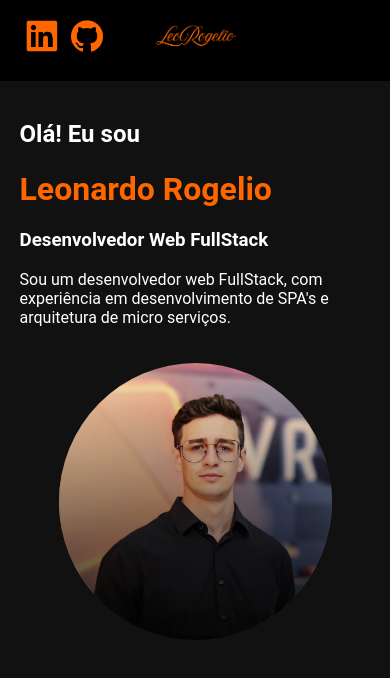
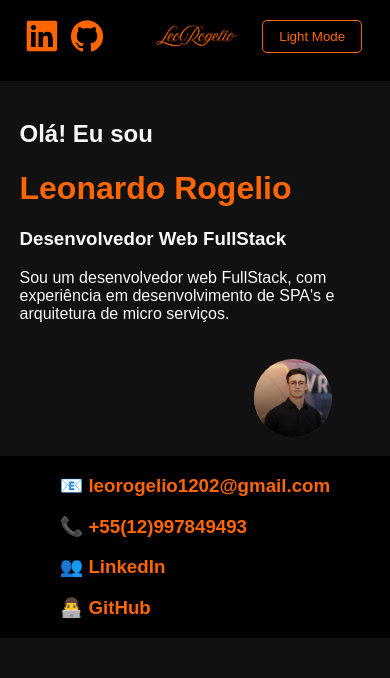
Before and after one commit to LeoRogelioSilva/myportfolio, a React (Create React App) app: page / in a window 390 px wide. Shown: the top 678 px of the page. Built offline with nearby package versions, Linux system fonts and the light colour scheme.

Commit message:
:art: Add Contact and Light Mode

```diff
--- a/src/App.css
+++ b/src/App.css
@@ -1,3 +1,27 @@
+:root {
+  --background-color: black;
+  --background-color-secondary: #111;
+  --text-color: #f8f8f8;
+  --accent-color: #f60;
+}
+
+body {
+  margin: 0;
+  padding: 0;
+  background-color: var(--background-color-secondary);
+  color: var(--text-color);
+  font-family: Arial, sans-serif;
+}
+
+a {
+  color: var(--accent-color);
+  text-decoration: none;
+}
+
+a:hover {
+  text-decoration: underline;
+}
+
 .App {
   text-align: center;
 }
@@ -21,7 +45,7 @@
   align-items: center;
   justify-content: center;
   font-size: calc(10px + 2vmin);
-  color: white;
+  color: var(--accent-color);
 }
 
 .App-link {
--- a/src/App.tsx
+++ b/src/App.tsx
@@ -2,12 +2,14 @@ import React from "react";
 import "./App.css";
 import NavBar from "./components/nav-bar/NavBar";
 import Profile from "./components/profile/Profile";
+import Contact from "./components/contact/Contact";
 
 const App: React.FC = () => {
   return (
     <div className="App">
       <NavBar></NavBar>
       <Profile></Profile>
+      <Contact></Contact>
     </div>
   );
 };
--- /dev/null
+++ b/src/components/contact/Contact.css
@@ -0,0 +1,54 @@
+.contact {
+  display: flex;
+  flex-direction: row;
+  align-items: center;
+  justify-content: center;
+  margin-top: 5%;
+  background-color: var(--background-color);
+}
+
+.contacts {
+  color: var(--accent-color);
+  justify-content: left;
+  margin: auto;
+  align-items: left;
+  text-align: left;
+  max-width: 40%;
+}
+
+.contacts h2 {
+  color: var(--accent-color);
+}
+
+.contacts h3 a {
+  color: #f60;
+}
+
+.contacts h1 {
+  color: #f60;
+}
+
+.photo {
+  display: flex;
+  margin-left: auto;
+  margin-right: 15%;
+  margin-top: 5%;
+  border-radius: 50%;
+  width: 20vw;
+  height: 20vw;
+  overflow: hidden;
+  position: relative;
+}
+
+.photo img {
+  position: absolute;
+  bottom: 0;
+  width: 20vw;
+  right: 0%;
+}
+
+@media screen and (max-width: 768px) {
+  .contacts {
+    max-width: 90%;
+  }
+}
--- /dev/null
+++ b/src/components/contact/Contact.tsx
@@ -0,0 +1,31 @@
+import React from "react";
+import "./Contact.css";
+import LinkCopyToClipboard from "../link-copy-to-clipboard/LinkCopyToClipBoard";
+
+const Contact: React.FC = () => {
+  return (
+    <div className="contact">
+      <div className="contacts">
+        <LinkCopyToClipboard
+          text="📧 leorogelio1202@gmail.com"
+          value="leorogelio1202@gmail.com"
+        ></LinkCopyToClipboard>
+        <LinkCopyToClipboard
+          text="📞 +55(12)997849493"
+          value="+55(12)997849493"
+        ></LinkCopyToClipboard>
+        <h3>
+          👥{" "}
+          <a href="https://www.linkedin.com/in/leonardo-rogelio-silva-0930501a5/">
+            LinkedIn
+          </a>
+        </h3>
+        <h3>
+          👨‍💻 <a href="https://github.com/LeoRogelioSilva">GitHub</a>
+        </h3>{" "}
+      </div>
+    </div>
+  );
+};
+
+export default Contact;
--- /dev/null
+++ b/src/components/link-copy-to-clipboard/LinkCopyToClipBoard.tsx
@@ -0,0 +1,26 @@
+import React from "react";
+
+interface LinkCopyToClipboardProps {
+  text: string;
+  value: string;
+}
+
+const LinkCopyToClipboard: React.FC<LinkCopyToClipboardProps> = ({
+  text,
+  value,
+}) => {
+  const handleCopy = () => {
+    navigator.clipboard
+      .writeText(value)
+      .then(() => {})
+      .catch((err) => {});
+  };
+
+  return (
+    <div onClick={handleCopy} style={{ cursor: "pointer", userSelect: "none" }}>
+      <h3>{text}</h3>
+    </div>
+  );
+};
+
+export default LinkCopyToClipboard;
--- a/src/components/nav-bar/NavBar.css
+++ b/src/components/nav-bar/NavBar.css
@@ -1,5 +1,6 @@
 nav {
-  background-color: #000;
+  background-color: var(--background-color);
+  color: var(--text-color);
   padding: 20px;
 }
 
@@ -32,6 +33,12 @@ nav {
   width: 6rem;
 }
 
+.navitens button {
+  position: absolute;
+  right: 22vw;
+  display: flex;
+}
+
 .internalLinks {
   position: absolute;
   right: 0;
@@ -43,13 +50,13 @@ nav {
 }
 
 .internalLinks a {
-  color: #fff;
+  color: var(--text-color);
   text-decoration: none;
   margin: 0 1rem;
 }
 
 .internalLinks a:hover {
-  color: #f60;
+  color: var(--accent-color);
 }
 
 .menuToggle {
@@ -63,6 +70,20 @@ nav {
 
 .sidebarOpen {
   display: flex;
+}
+
+.theme-toggle {
+  background: none;
+  border: 1px solid var(--accent-color);
+  color: var(--accent-color);
+  padding: 0.5rem 1rem;
+  cursor: pointer;
+  border-radius: 5px;
+}
+
+.theme-toggle:hover {
+  background-color: var(--accent-color);
+  color: var(--background-color);
 }
 
 @media screen and (max-width: 768px) {
@@ -86,4 +107,15 @@ nav {
   .internalLinks {
     display: none; /* Oculta os elementos desnecessários no sidebar */
   }
+
+  .navitens button {
+    position: absolute;
+    right: 2vw;
+    display: flex;
+  }
+
+  .theme-toggle:hover {
+    background-color: var(--background-color);
+    color: var(--accent-color);
+  }
 }
--- a/src/components/nav-bar/NavBar.tsx
+++ b/src/components/nav-bar/NavBar.tsx
@@ -2,8 +2,29 @@ import "./NavBar.css";
 import linkedin from "../../assets/images/linkedin.png";
 import github from "../../assets/images/github.png";
 import leoro from "../../assets/images/leoro.gif";
+import leorowhite from "../../assets/images/leorowhite.gif";
+import { useState } from "react";
 
 const NavBar: React.FC = () => {
+  const [isDarkMode, setIsDarkMode] = useState(true);
+
+  const toggleTheme = () => {
+    setIsDarkMode(!isDarkMode);
+
+    const root = document.documentElement;
+    if (isDarkMode) {
+      root.style.setProperty("--background-color", "#f8f8f8");
+      root.style.setProperty("--background-color-secondary", "#ddd");
+      root.style.setProperty("--text-color", "#111");
+      root.style.setProperty("--accent-color", "#f60");
+    } else {
+      root.style.setProperty("--background-color", "black");
+      root.style.setProperty("--background-color-secondary", "#111");
+      root.style.setProperty("--text-color", "#f8f8f8");
+      root.style.setProperty("--accent-color", "#f60");
+    }
+  };
+
   const socialLinks = [
     {
       name: "linkedin",
@@ -49,8 +70,11 @@ const NavBar: React.FC = () => {
             ))}
           </div>
           <div className="centerImage">
-            <img src={leoro} alt="Logo" />
+            <img src={isDarkMode ? leoro : leorowhite} alt="Logo" />
           </div>
+          <button onClick={toggleTheme} className="theme-toggle">
+            {isDarkMode ? "Light Mode" : "Dark Mode"}
+          </button>
           <div className="internalLinks">
             {internalLinks.map((link) => (
               <h2 key={link.name}>
--- a/src/components/profile/Profile.css
+++ b/src/components/profile/Profile.css
@@ -7,7 +7,7 @@
 }
 
 .about {
-  color: white;
+  color: var(--text-color);
   justify-content: left;
   margin: auto;
   align-items: left;
@@ -16,11 +16,11 @@
 }
 
 .about h2 {
-  color: white;
+  color: var(--text-color);
 }
 
 .about h1 {
-  color: #f60;
+  color: var(--accent-color);
 }
 
 .photo {
@@ -50,7 +50,7 @@
     justify-content: center;
     margin-top: 5%;
   }
-  /* Ajuste o valor de 768px conforme necessário */
+
   .photo {
     display: flex;
     margin-left: auto;
@@ -59,10 +59,10 @@
     border-radius: 50%;
     width: 70vw;
     height: 70vw;
-    position: relative; /* Necessário para posicionar o ::after */
+    position: relative;
     display: inline-block;
-    width: 70vw; /* Ajusta conforme necessário */
-    height: auto; /* Mantém a proporção da imagem */
+    width: 70vw;
+    height: auto;
     overflow: hidden;
   }
 
@@ -81,16 +81,12 @@
     left: 0;
     width: 100%;
     height: 100%;
-    background: linear-gradient(
-      to top,
-      rgba(0, 0, 0, 0.8),
-      rgba(0, 0, 0, 0)
-    ); /* Gradiente do topo para baixo */
-    pointer-events: none; /* Permite clicar na imagem sem interferência */
-    z-index: 1; /* Garante que a máscara esteja acima da imagem */
+    background: linear-gradient(to top, rgba(0, 0, 0, 0.8), rgba(0, 0, 0, 0));
+    pointer-events: none;
+    z-index: 1;
   }
 
   .about {
-    max-width: 90%; /* Opcional: ajustar a largura do texto para ocupar mais espaço */
+    max-width: 90%;
   }
 }
```
Also changed, not shown: src/assets/images/leorowhite.gif (added).
